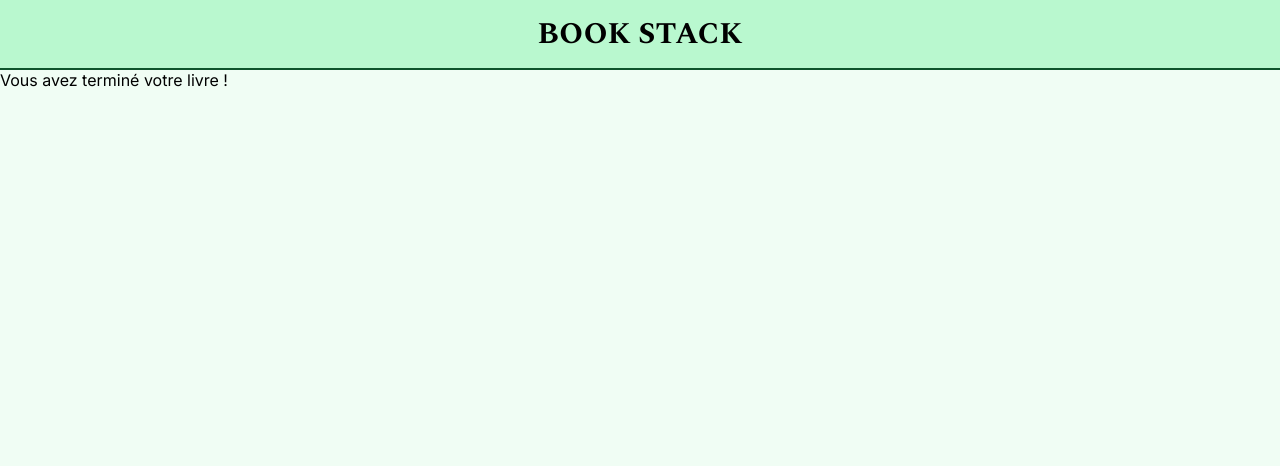
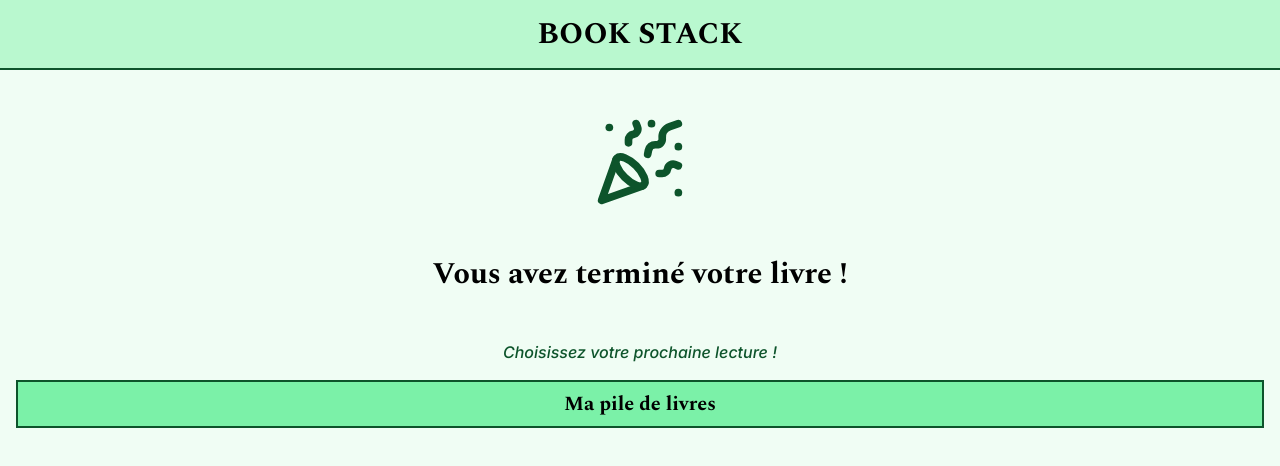
Before and after one commit to Natouche68/book-stack, a SvelteKit app: page /book-finished in a window 1280 px wide. Shown: the top 466 px of the page. Built offline with nearby package versions, Linux system fonts and the light colour scheme.

Commit message:
Add a page when you finish your book

```diff
--- a/src/lib/components/BookCard.svelte
+++ b/src/lib/components/BookCard.svelte
@@ -2,7 +2,6 @@
 	import { relativeDateFormatter } from "$lib/utils";
 	import Pencil from "@lucide/svelte/icons/pencil";
 	import ReadProgressDialog from "./ReadProgressDialog.svelte";
-	import type { SvelteComponent } from "svelte";
 
 	interface Props {
 		isbn: number;
--- a/src/routes/book-finished/+page.svelte
+++ b/src/routes/book-finished/+page.svelte
@@ -1 +1,37 @@
-Vous avez terminé votre livre !
+<script lang="ts">
+	import { goto } from "$app/navigation";
+	import { appState } from "$lib/data.svelte";
+	import PartyPopper from "@lucide/svelte/icons/party-popper";
+
+	$effect(() => {
+		if (
+			appState.currentlyReadingBook?.pageNumber &&
+			appState.currentlyReadingBook?.pagesRead
+		) {
+			if (
+				appState.currentlyReadingBook.pageNumber !=
+				appState.currentlyReadingBook.pagesRead
+			) {
+				goto("/");
+			}
+		}
+	});
+</script>
+
+<div class="py-12 flex flex-col items-center gap-12">
+	<PartyPopper size={92} class="text-green-900" />
+	<div class="text-3xl font-serif font-bold text-center">
+		Vous avez terminé votre livre !
+	</div>
+	<div class="w-full">
+		<div class="mb-4 text-center font-medium italic text-green-900">
+			Choisissez votre prochaine lecture !
+		</div>
+		<a
+			href="/stack"
+			class="block mx-4 py-2 text-center text-xl font-serif font-bold bg-green-300 border-2 border-green-900"
+		>
+			Ma pile de livres
+		</a>
+	</div>
+</div>
```
